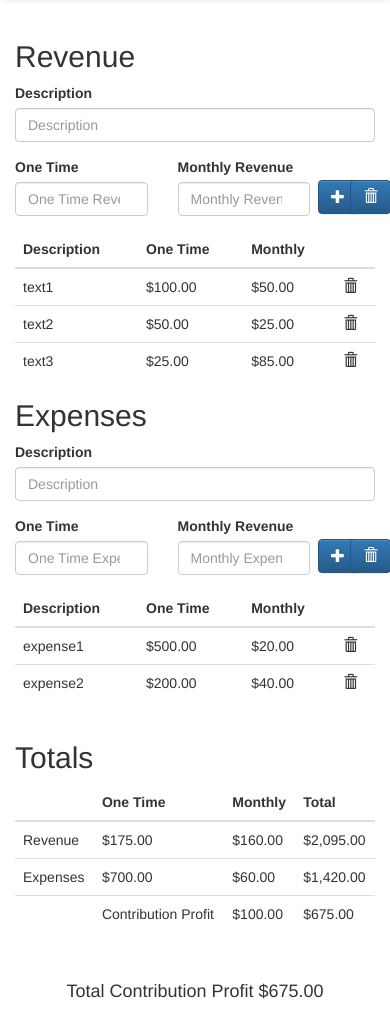
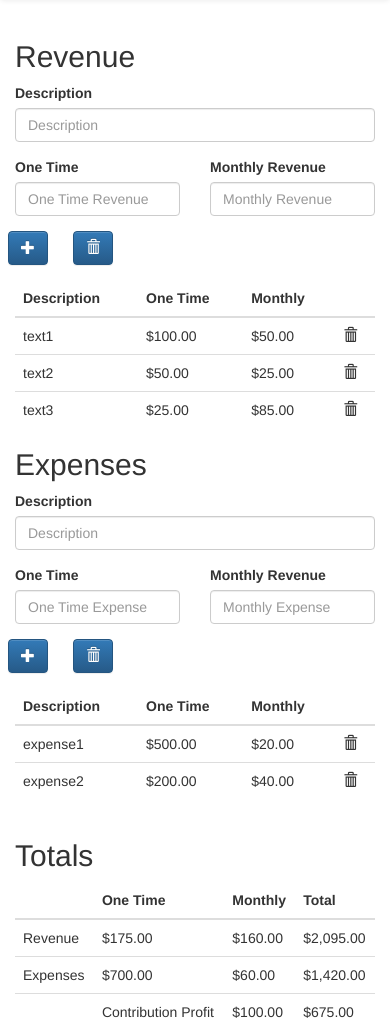
Before and after one commit to caspeter/ROI-Calculator, a PHP site: page / in a window 390 px wide. Shown: the part 65-1094 px from the top of the page. Run offline with PHP 8.4, Linux system fonts and the light colour scheme; some libraries are stand-ins or nearby versions.

Commit message:
Update responsive-ness

```diff
--- a/css/app.css
+++ b/css/app.css
@@ -22,6 +22,10 @@ main.container {
     text-align: center;
     top: 0;
   }
+  .add-button{
+    position: relative;
+    bottom: 0;
+  }
 }
 
 .has-error {
--- a/revenue/revenue.controller.js
+++ b/revenue/revenue.controller.js
@@ -18,6 +18,7 @@
 
     function onInit() {
       console.log('Loaded');
+      vm.descriptionMouseover = false;
       vm.revenues = [];
       vm.newRev = {};
       vm.newExpense = {};
--- a/revenue/revenue.template.html
+++ b/revenue/revenue.template.html
@@ -1,4 +1,4 @@
-<main class="container">
+<main class="container" ng-click="$ctrl.resetErrors('expense'), $ctrl.resetErrors('revenue')">
   <div class="row">
     <div class="col-lg-6">
 
@@ -6,22 +6,20 @@
       <div class="row">
         <form novalidate name="$ctrl.newRevenueForm" ng-submit="$ctrl.submitNewItem($ctrl.allRev, $ctrl.newRev)">
           <div class="form-group col-xs-12 col-sm-4 col-md-4 col-lg-4">
-            <label for="descriptionRevenueInput">Description </label>
-            <input class="form-control" name="descriptionRevenueInput" id="descriptionRevenueInput" placeholder="Description" ng-model="$ctrl.newRev.description"
-            ng-click="$ctrl.resetErrors('revenue')">
+            <label for="descriptionRevenueInput">Description
+             </label>
+            <input class="form-control" name="descriptionRevenueInput" id="descriptionRevenueInput" placeholder="Description" ng-model="$ctrl.newRev.description" ng-click="$ctrl.resetErrors('revenue')">
             <p ng-if="$ctrl.revenueErrors.description" class="alert alert-danger">Please enter description</p>
           </div>
-          <div class="form-group col-xs-5 col-sm-3 col-md-3 col-lg-3">
+          <div class="form-group col-xs-6 col-sm-3 col-md-3 col-lg-3">
             <label for="oneTimeRevenueInput">One Time </label>
-            <input type="number" name="oneTimeRevenueInput" class="form-control" id="oneTimeRevenueInput" placeholder="One Time Revenue" ng-model="$ctrl.newRev.oneTime"
-            ng-click="$ctrl.resetErrors('revenue')">
+            <input type="number" name="oneTimeRevenueInput" class="form-control" id="oneTimeRevenueInput" placeholder="One Time Revenue" ng-model="$ctrl.newRev.oneTime" ng-click="$ctrl.resetErrors('revenue')">
             <p ng-if="$ctrl.revenueErrors.atLeastOne" class="alert alert-danger">Whoops, you need some numbers!</p>
             <p ng-if="$ctrl.revenueErrors.correctInput" class="alert alert-danger">Whoops, invalid revenue!</p>
           </div>
-          <div class="form-group col-xs-5 col-sm-3 col-md-3 col-lg-3">
+          <div class="form-group col-xs-6 col-sm-3 col-md-3 col-lg-3">
             <label for="monthlyRevenueInput">Monthly Revenue</label>
-            <input type="number" class="form-control" id="monthlyRevenueInput" placeholder="Monthly Revenue" ng-model="$ctrl.newRev.monthly"
-            ng-click="$ctrl.resetErrors('revenue')">
+            <input type="number" class="form-control" id="monthlyRevenueInput" placeholder="Monthly Revenue" ng-model="$ctrl.newRev.monthly" ng-click="$ctrl.resetErrors('revenue')">
           </div>
           <div class="form-group col-xs-1 col-sm-1 col-md-1 col-lg-1">
             <button type="submit" class="btn btn-primary add-button">
@@ -29,11 +27,11 @@
         </button>
           </div>
         </form>
-          <div class="form-group col-xs-1 col-sm-1 col-md-1 col-lg-1" ng-click="$ctrl.resetInput('revenue')">
-            <button class="btn btn-primary add-button">
+        <div class="form-group col-xs-1 col-sm-1 col-md-1 col-lg-1 col-xs-offset-1 col-sm-offset-0" ng-click="$ctrl.resetInput('revenue')">
+          <button class="btn btn-primary add-button">
           <span class="glyphicon glyphicon-trash" aria-hidden="true"></span>
         </button>
-          </div>
+        </div>
       </div>
 
       <table class="table table-hover">
@@ -65,21 +63,18 @@
         <form novalidate name="$ctrl.newExpenseForm" ng-submit="$ctrl.submitNewItem($ctrl.allExpense, $ctrl.newExpense)">
           <div class="form-group col-xs-12 col-sm-4 col-md-4 col-lg-4">
             <label for="descriptionExpenseInput">Description </label>
-            <input class="form-control" id="descriptionExpenseInput" placeholder="Description" ng-model="$ctrl.newExpense.description" ng-minlength="3"
-            ng-click="$ctrl.resetErrors('expense')">
+            <input class="form-control" id="descriptionExpenseInput" placeholder="Description" ng-model="$ctrl.newExpense.description" ng-minlength="3" ng-click="$ctrl.resetErrors('expense')">
             <p ng-if="$ctrl.expenseErrors.description" class="alert alert-danger">Please enter description</p>
           </div>
-          <div class="form-group col-xs-5 col-sm-3 col-md-3 col-lg-3">
+          <div class="form-group col-xs-6 col-sm-3 col-md-3 col-lg-3">
             <label for="one-timeExpenseInput">One Time </label>
-            <input type="number" class="form-control" id="one-timeExpenseInput" placeholder="One Time Expense" ng-model="$ctrl.newExpense.oneTime" ng-required="$ctrl.newExpense.monthly != undefined"
-            ng-click="$ctrl.resetErrors('expense')">
+            <input type="number" class="form-control" id="one-timeExpenseInput" placeholder="One Time Expense" ng-model="$ctrl.newExpense.oneTime" ng-required="$ctrl.newExpense.monthly != undefined" ng-click="$ctrl.resetErrors('expense')">
             <p ng-if="$ctrl.expenseErrors.atLeastOne" class="alert alert-danger">Whoops, you need some numbers!</p>
             <p ng-if="$ctrl.expenseErrors.correctInput" class="alert alert-danger">Whoops, invalid expense!</p>
           </div>
-          <div class="form-group col-xs-5 col-sm-3 col-md-3 col-lg-3">
+          <div class="form-group col-xs-6 col-sm-3 col-md-3 col-lg-3">
             <label for="monthlyExpenseInput">Monthly Revenue</label>
-            <input type="number" class="form-control" id="monthlyExpenseInput" placeholder="Monthly Expense" ng-model="$ctrl.newExpense.monthly" ng-required="$crl.newExpense.oneTime != undefined"
-            ng-click="$ctrl.resetErrors('expense')">
+            <input type="number" class="form-control" id="monthlyExpenseInput" placeholder="Monthly Expense" ng-model="$ctrl.newExpense.monthly" ng-required="$crl.newExpense.oneTime != undefined" ng-click="$ctrl.resetErrors('expense')">
           </div>
           <div class="form-group col-xs-1 col-sm-1 col-md-1 col-lg-1">
             <button type="submit" class="btn btn-primary add-button">
@@ -87,11 +82,11 @@
             </button>
           </div>
         </form>
-          <div class="form-group col-xs-1 col-sm-1 col-md-1 col-lg-1" ng-click="$ctrl.resetInput('expense')">
-            <button class="btn btn-primary add-button">
+        <div class="form-group col-xs-1 col-sm-1 col-md-1 col-lg-1 col-xs-offset-1 col-sm-offset-0" ng-click="$ctrl.resetInput('expense')">
+          <button class="btn btn-primary add-button">
               <span class="glyphicon glyphicon-trash" aria-hidden="true"></span>
             </button>
-          </div>
+        </div>
       </div>
 
       <table class="table table-hover">
@@ -168,3 +163,5 @@
       <h4>Captial ROI (Months) = {{$ctrl.capitalROI}}</h4>
 
     </div>
+  </div>
+</main>
```
Also changed, not shown: img/ui_notice.svg (added), 1 other file.
